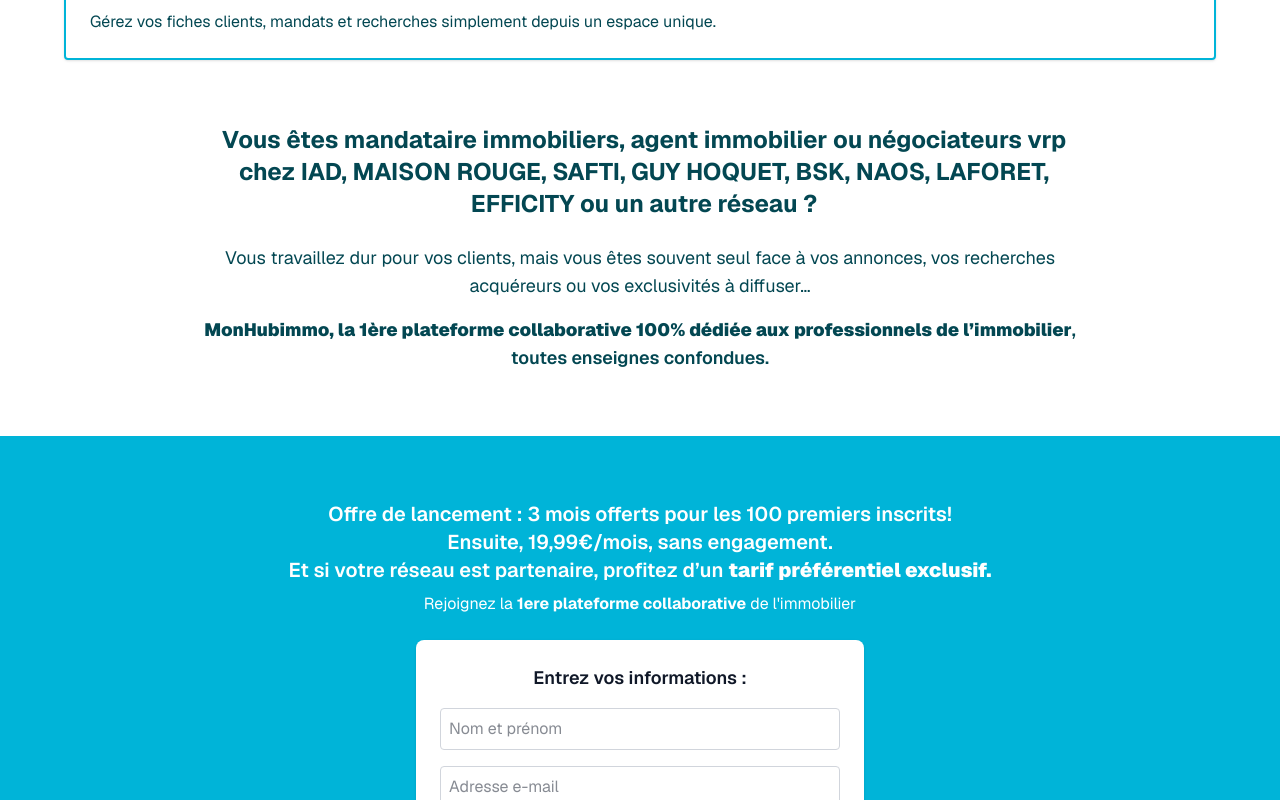
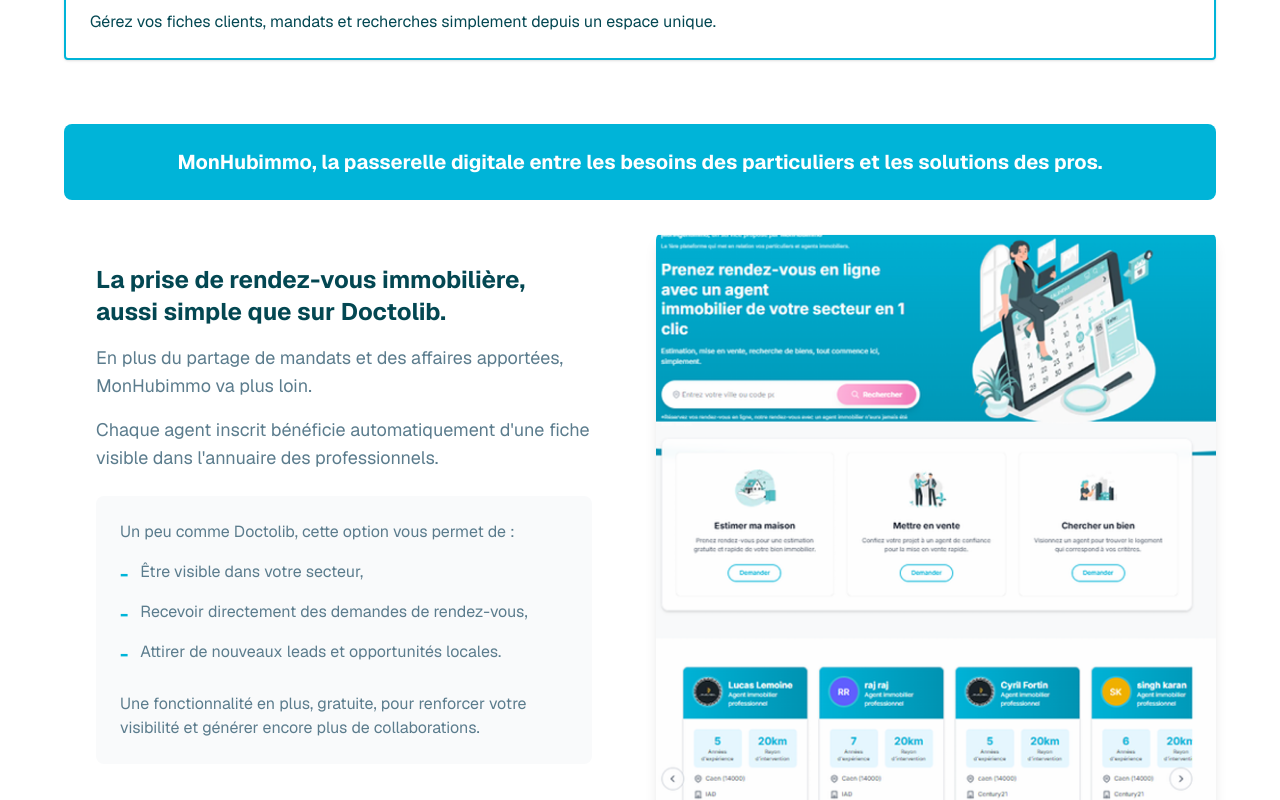
Before and after one commit to karandeep4423/mon-hub-immo-landing-page, a Next.js app: page / in a window 1280 px wide. Shown: the part 1680-2480 px from the top of the page. Built offline with nearby package versions, Linux system fonts and the light colour scheme.

Commit message:
added rdv section

```diff
--- a/app/page.tsx
+++ b/app/page.tsx
@@ -56,7 +56,7 @@
         setMessage(err.error || "Une erreur est survenue lors de l'envoi.");
         setMessageType("error");
       }
-    } catch (error) {
+    } catch {
       setMessage(
         "Une erreur est survenue lors de l'envoi. Veuillez réessayer."
       );
@@ -321,6 +321,70 @@
               Gérez vos fiches clients, mandats et recherches simplement depuis
               un espace unique.
             </p>
+          </div>
+        </div>
+      </section>
+
+      {/* rendez vous page section  */}
+      <section className="bg-white pb-16 px-6">
+        <div className="max-w-6xl mx-auto">
+          <h2 className="text-xl md:text-xl font-bold text-center text-white mb-8 bg-[#00b4d8] p-6 rounded-lg">
+            MonHubimmo, la passerelle digitale entre les besoins des particuliers
+            et les solutions des pros.
+          </h2>
+
+          <div className="grid md:grid-cols-2 gap-8 items-start">
+            {/* Left column - Text content */}
+            <div className=" rounded-lg  p-8 text-[#034752]">
+              <h3 className="text-xl md:text-2xl font-bold mb-4">
+                La prise de rendez-vous immobilière, aussi simple que sur Doctolib.
+              </h3>
+
+              <p className="text-lg mb-4 text-[#5b7c8d]">
+                En plus du partage de mandats et des affaires apportées,
+                MonHubimmo va plus loin.
+              </p>
+
+              <p className="text-lg mb-6 text-[#5b7c8d]">
+                Chaque agent inscrit bénéficie automatiquement d&apos;une fiche visible dans
+                l&apos;annuaire des professionnels.
+              </p>
+
+              <div className="bg-gray-50 p-6 rounded-lg">
+                <p className="text-md mb-4 text-[#5b7c8d]">
+                  Un peu comme Doctolib, cette option vous permet de :
+                </p>
+
+                <ul className="space-y-3">
+                  <li className="flex items-start gap-3">
+                    <span className="text-[#00b4d8] font-bold text-xl">-</span>
+                    <span className="text-[#5b7c8d]">Être visible dans votre secteur,</span>
+                  </li>
+                  <li className="flex items-start gap-3">
+                    <span className="text-[#00b4d8] font-bold text-xl">-</span>
+                    <span className="text-[#5b7c8d]">Recevoir directement des demandes de rendez-vous,</span>
+                  </li>
+                  <li className="flex items-start gap-3">
+                    <span className="text-[#00b4d8] font-bold text-xl">-</span>
+                    <span className="text-[#5b7c8d]">Attirer de nouveaux leads et opportunités locales.</span>
+                  </li>
+                </ul>
+
+                <p className="text-md mt-6 text-[#5b7c8d]">
+                  Une fonctionnalité en plus, gratuite, pour renforcer votre visibilité et
+                  générer encore plus de collaborations.
+                </p>
+              </div>
+            </div>
+
+            {/* Right column - Image */}
+            <div className="flex items-start justify-center">
+              <img
+                src="/rendez-vous.png"
+                alt="Prise de rendez-vous en ligne"
+                className="w-full h-auto rounded-lg shadow-lg"
+              />
+            </div>
           </div>
         </div>
       </section>
@@ -1476,9 +1540,12 @@
       </section>
 
       {/* Admin Link - Development Only */}
-      {process.env.NODE_ENV === 'development' && (
+      {process.env.NODE_ENV === "development" && (
         <div className="bg-gray-800 text-white py-2 text-center">
-          <a href="/admin/submissions" className="text-blue-300 hover:text-blue-100 underline">
+          <a
+            href="/admin/submissions"
+            className="text-blue-300 hover:text-blue-100 underline"
+          >
             🔧 Admin: Voir les soumissions de formulaire
           </a>
         </div>
```
Also changed, not shown: public/rendez-vous.png (added), temp_section.txt (added).
